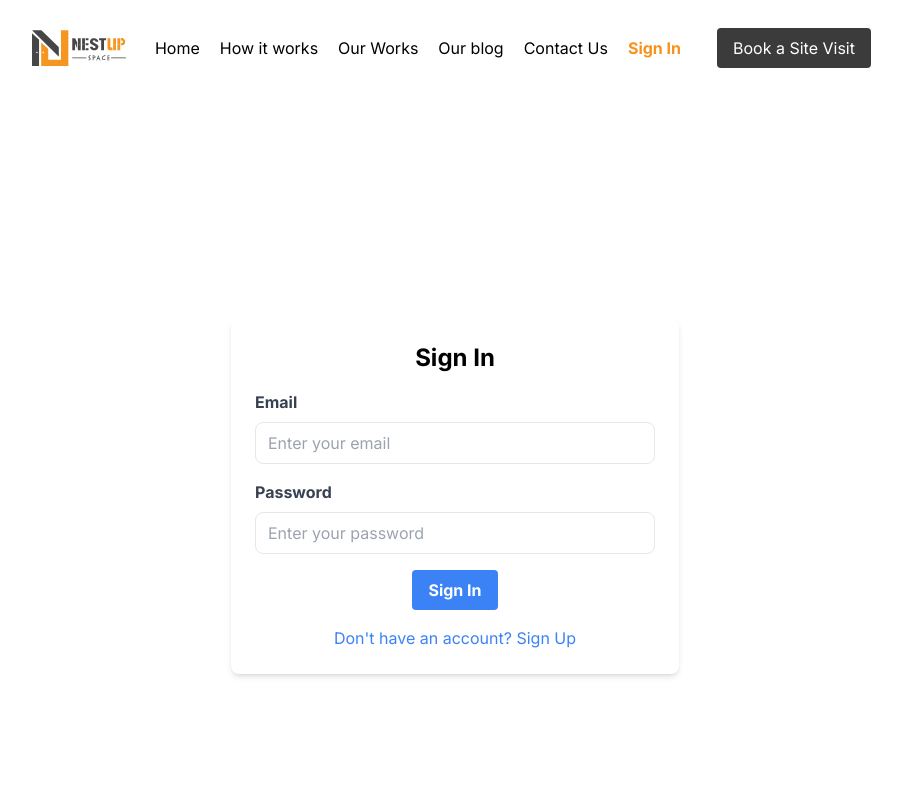
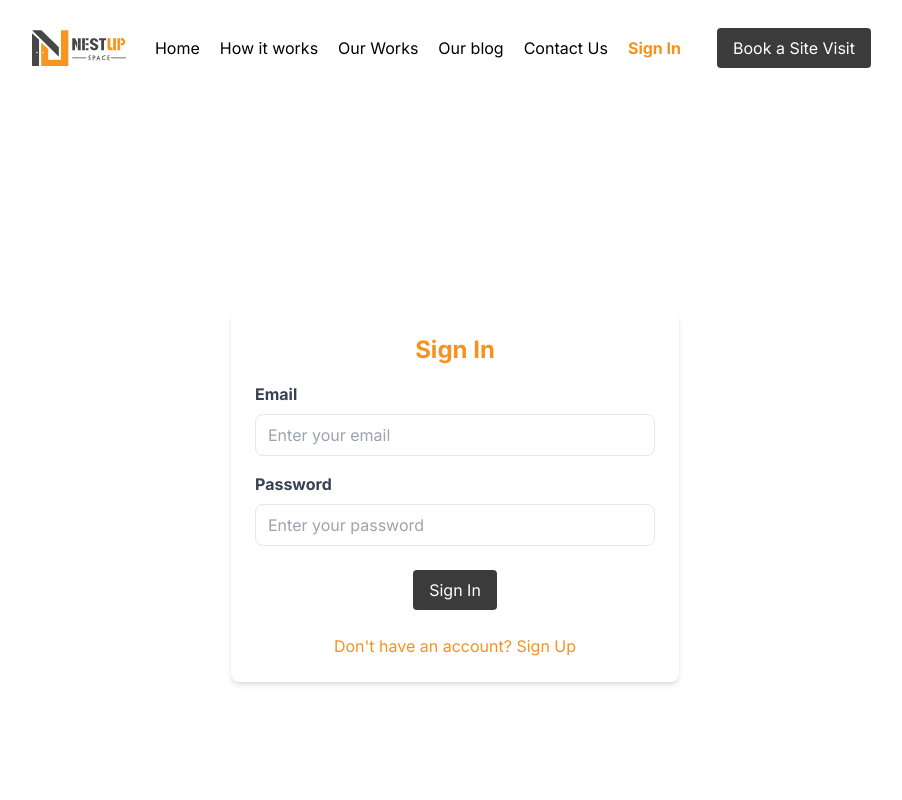
Before and after one commit to NestUp-space/nestup-web-app-dinesh, a Next.js app in the folder frontend/: page /signin in a window 1280 px wide. Shown: the top 800 px of the page, without its empty margins (185-1087 px from the left). Built offline with nearby package versions, Linux system fonts and the light colour scheme.

Commit message:
Sign in page improvement

```diff
--- a/frontend/src/app/signin/page.tsx
+++ b/frontend/src/app/signin/page.tsx
@@ -2,6 +2,7 @@
 
 import { useRef, useState } from "react";
 import { useRouter } from "next/navigation"; // Use next/navigation instead of next/router
+import { CTAButton } from "@/components/CTAButton";
 
 const SignInSignUp = () => {
   const emailRef = useRef<HTMLInputElement>(null);
@@ -59,7 +60,7 @@ const SignInSignUp = () => {
   return (
     <div className="flex justify-center items-center h-screen">
       <div className="w-full max-w-md p-6 bg-white rounded-lg shadow-md">
-        <h2 className="text-2xl font-bold text-center mb-4">
+        <h2 className="text-2xl text- text-theme-color font-bold text-center mb-4">
           {isSignUp ? "Sign Up" : "Sign In"}
         </h2>
         <form onSubmit={handleFormSubmit}>
@@ -98,18 +99,13 @@ const SignInSignUp = () => {
             </div>
           )}
           <div className="text-center">
-            <button
-              type="submit"
-              className="bg-blue-500 hover:bg-blue-600 text-white font-bold py-2 px-4 rounded"
-            >
-              {isSignUp ? "Sign Up" : "Sign In"}
-            </button>
+            <CTAButton type = "submit" text={isSignUp ? "Sign Up" : "Sign In"} />
           </div>
         </form>
         <div className="text-center mt-4">
           <button
             onClick={() => setIsSignUp(!isSignUp)}
-            className="text-blue-500 hover:underline"
+            className="text-theme-color hover:underline"
           >
             {isSignUp ? "Already have an account? Sign In" : "Don't have an account? Sign Up"}
           </button>
--- a/frontend/src/components/CTAButton.tsx
+++ b/frontend/src/components/CTAButton.tsx
@@ -2,11 +2,15 @@ import React from "react";
 
 interface CTAButtonProps {
   text: string;
+  type?: "button" | "submit" | "reset"; // Optional type prop
 }
 
-export function CTAButton({ text }: CTAButtonProps) {
+export function CTAButton({ text, type = "button" }: CTAButtonProps) {
   return (
-    <button className="CTA_button bg-theme-dark text-white rounded px-4 py-2 m-2 hover:bg-orange-500 transition-colors">
+    <button
+      type={type}
+      className="CTA_button bg-theme-dark text-white rounded px-4 py-2 m-2 hover:bg-orange-500 transition-colors"
+    >
       {text}
     </button>
   );
```
